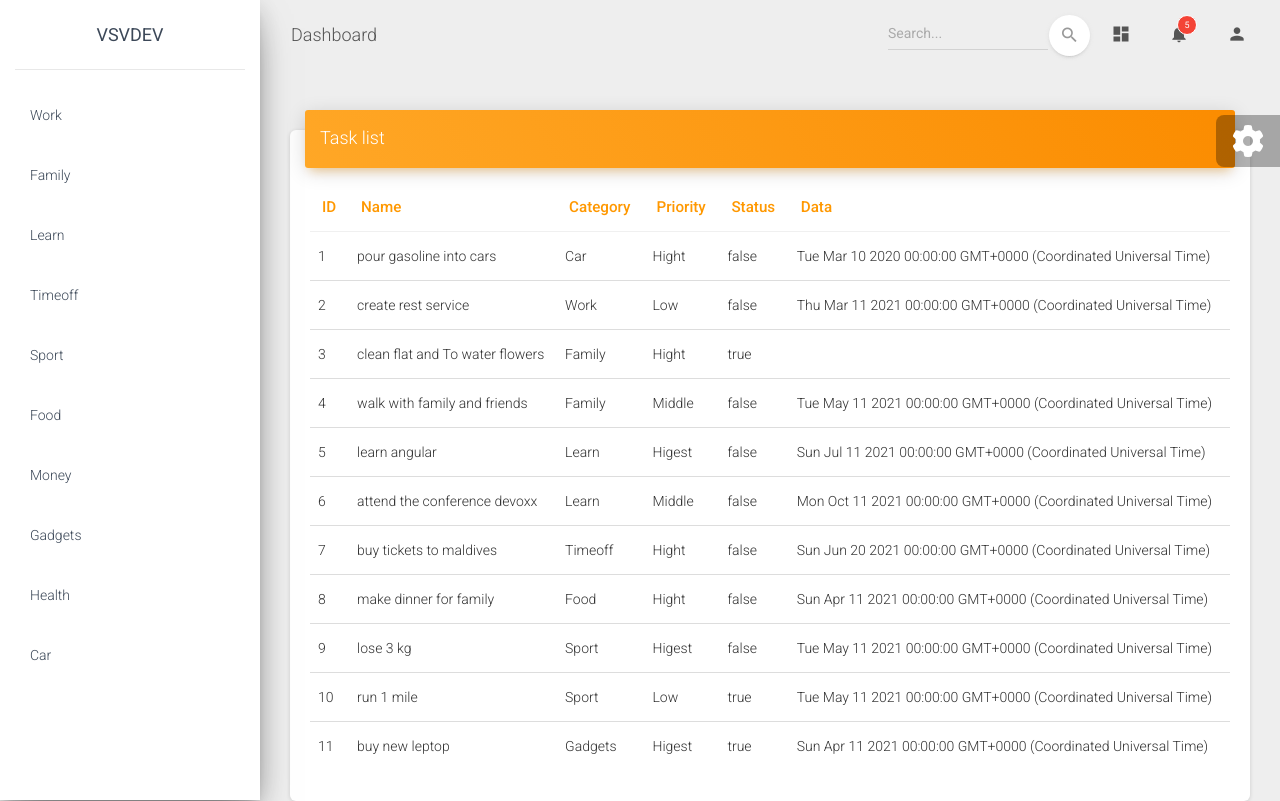
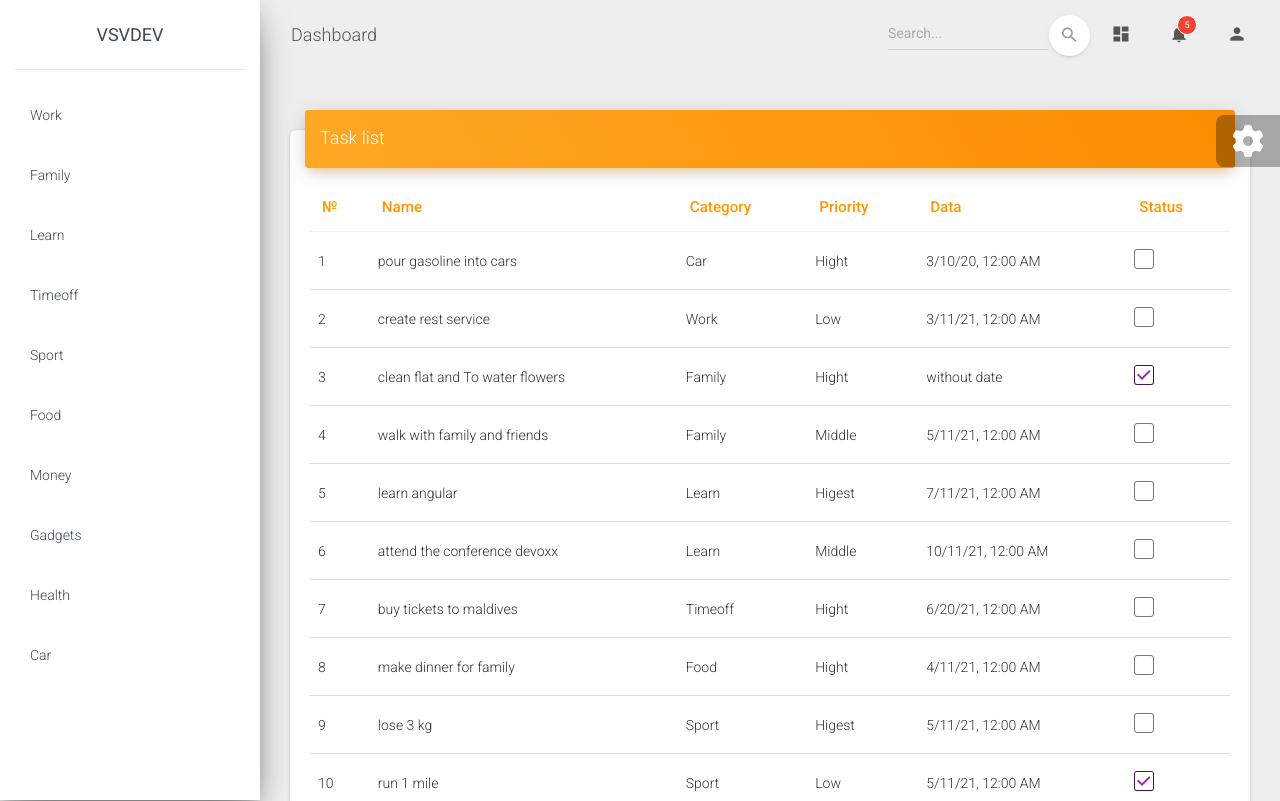
Before and after one commit to vsvdevua/afirstAngular, an Angular app: page / in a window 1280 px wide. Shown: the top 801 px of the page. Built offline with nearby package versions, Linux system fonts and the light colour scheme.

Commit message:
added check for null for priority, category, data in view, reformat data, add check for task, add class for category active

```diff
--- a/src/app/views/categories/categories.component.css
+++ b/src/app/views/categories/categories.component.css
@@ -0,0 +1,3 @@
+.pointer{
+  cursor: pointer;
+}
--- a/src/app/views/categories/categories.component.html
+++ b/src/app/views/categories/categories.component.html
@@ -9,7 +9,8 @@
   </a></div>
   <div class="sidebar-wrapper">
     <ul class="nav">
-      <li class="nav-item" *ngFor="let category of categories" (click)="showTasksByCategory(category)">
+      <li class="nav-item pointer" *ngFor="let category of categories" (click)="showTasksByCategory(category)"
+      [class.active]="category === selectedCategory">
         <a class="nav-link">
           <p>{{category.title}}</p>
         </a>
--- a/src/app/views/categories/categories.component.ts
+++ b/src/app/views/categories/categories.component.ts
@@ -10,17 +10,19 @@ import {Category} from '../../model/Category';
 })
 export class CategoriesComponent implements OnInit {
   categories: Category[];
+  selectedCategory: Category;
 
   constructor(private dataHandler: DataHandlerService) {
   }
 
   ngOnInit(): void {
-   this.dataHandler.categoriesSubject.subscribe(categories => this.categories = categories);
+    this.dataHandler.categoriesSubject.subscribe(categories => this.categories = categories);
 
   }
 
   // tslint:disable-next-line:typedef
   showTasksByCategory(category: Category) {
-   this.dataHandler.fillTasksByCategories(category);
+    this.selectedCategory = category;
+    this.dataHandler.fillTasksByCategories(category);
   }
 }
--- a/src/app/views/tasks/tasks.component.html
+++ b/src/app/views/tasks/tasks.component.html
@@ -6,21 +6,31 @@
   <div class="card-body table-responsive">
     <table class="table table-hover">
       <thead class="text-warning">
-      <th>ID</th>
+      <th>№</th>
       <th>Name</th>
       <th>Category</th>
       <th>Priority</th>
+      <th>Data</th>
       <th>Status</th>
-      <th>Data</th>
+
       </thead>
       <tbody>
-      <tr *ngFor="let task of tasks">
-        <td>{{task.id}}</td>
+      <tr *ngFor="let task of tasks; let i = index">
+        <td>{{i+1}}</td>
         <td>{{task.title}}</td>
-        <td>{{task.category.title}}</td>
-        <td>{{task.priority.title}}</td>
-        <td>{{task.completed}}</td>
-        <td>{{task.date}}</td>
+        <td>{{task.category != null ? task.category.title : 'without category'}}</td>
+        <td>{{task.priority != null ? task.priority.title : 'without priority'}}</td>
+        <td>{{task.date != null ? (task.date | date : 'short') : 'without date'}}</td>
+        <td>
+          <div class="form-check">
+            <label class="form-check-label">
+              <input class="form-check-input" type="checkbox" [checked]="task.completed" value="">
+              <span class="form-check-sign">
+                                    <span class="check"></span>
+                                  </span>
+            </label>
+          </div>
+        </td>
       </tr>
 
       </tbody>
```
